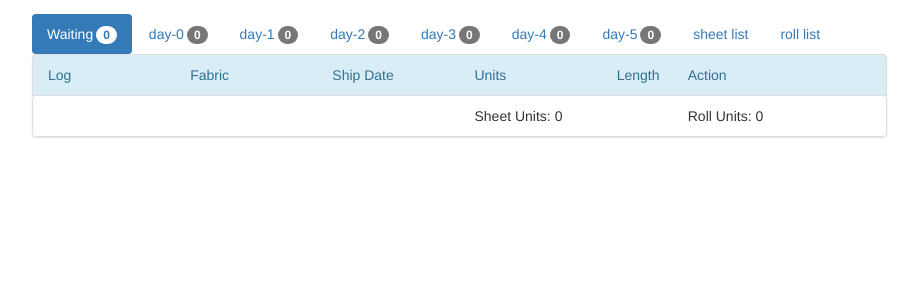
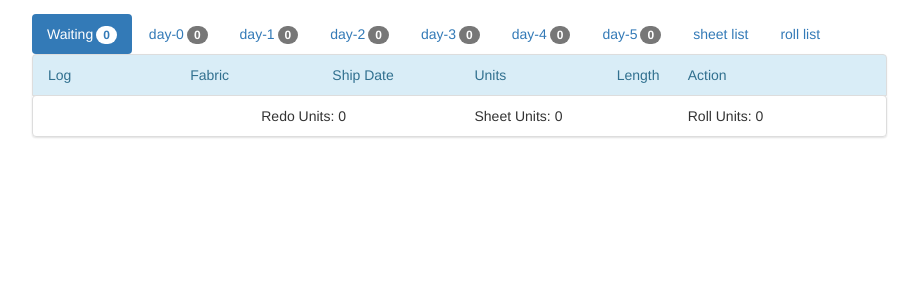
Before and after one commit to beymig/dynamicteam, a Flask app: page / in a window 1280 px wide. Shown: the part 358-658 px from the top of the page, without its empty margins (228-1146 px from the left). Run offline with Flask 2, Linux system fonts and the light colour scheme; data that the repository does not hold is empty; some libraries are stand-ins or nearby versions.

Commit message:
fixbug:exportinfo.json not closed; feature:redo count

```diff
--- a/design/LabelGen.jsx
+++ b/design/LabelGen.jsx
@@ -94,6 +94,7 @@
   if ( infoFile.exists ) {
     infoFile.open("r");
     exportInfo = JSON.parse(infoFile.read());
+    infoFile.close();
   }
 
   var fabricCount = exportInfo.fabricInfo.length;
--- a/design/MultiToOne.jsx
+++ b/design/MultiToOne.jsx
@@ -308,7 +308,7 @@ var Task = function(source){
       }
       //else{
         this.roll = true;
-        this.unit_count = attrs[1];
+        this.unit_count = 1;//attrs[1];
         var fabric_groups = files.map(function(f){
           var attr = f.displayName.split("_");
           if ( attr[0]=="" ){
--- a/web/templates/printroom_view.html
+++ b/web/templates/printroom_view.html
@@ -64,24 +64,27 @@ function reprint_sheets(taskid, printer){
 }
 
 function sum_units_up(){
-  var totalUnits = [0, 0];
+  var totalUnits = [0, 0, 0];
   var counted = [];
   var tasks=$("div.dyt-task-item");
   $.each(tasks, function(idx, value){
       var fields = $(value).children("span");
       var log = $(fields[0]).text();
       var fabric = $(fields[1]).text();
-      if (!~counted.indexOf(log)){
-        var units = $(fields[3]).text();
-        if (log.indexOf('redo')==-1 && units && !isNaN(units)){
+      var units_str = $(fields[3]).text();
+      if (units_str && !isNaN(units_str)){
+        var units = parseInt(units_str)
+        if (~log.indexOf('redo')){
+          totalUnits[2] += 1;//units;
+        }else if (!~counted.indexOf(log)){
           if (fabric.indexOf("SHEET")==0){
-            totalUnits[0] += parseInt(units);
+            totalUnits[0] += units;
           }
           else{
-            totalUnits[1] += parseInt(units);
+            totalUnits[1] +=units;
           }
+          counted.push(log);
         }
-        counted.push(log);
       }
     });
   return totalUnits;
@@ -92,6 +95,7 @@ $( document ).ready(function() {
     var unit_count = sum_units_up();
     $('#dyt-total-sheet-units').text("Sheet Units: "+ unit_count[0]);
     $('#dyt-total-roll-units').text("Roll Units: "+ unit_count[1]);
+    $('#dyt-total-redo-units').text("Redo Units: "+ unit_count[2]);
     $('#tasks .dyt-task-assigned').attr('disabled', 'disabled');
     $('#tasks .dyt-task-new').attr('disabled', 'disabled');
     $('#tasks .dyt-sheet-reprint').attr('disabled', 'disabled');
@@ -274,7 +278,8 @@ $( document ).ready(function() {
       {% endfor %}
       <li class='list-group-item panel panel-default'>
       <div class="row show-grid">
-        <span id="dyt-total-sheet-units" class="col-xs-3 col-xs-offset-6">Sheet Units: </span>
+        <span id="dyt-total-redo-units" class="col-xs-3 col-xs-offset-3">Redo Units: </span>
+        <span id="dyt-total-sheet-units" class="col-xs-3">Sheet Units: </span>
         <span id="dyt-total-roll-units" class="col-xs-3">Roll Units: </span>
       </div>
       </li>
```
